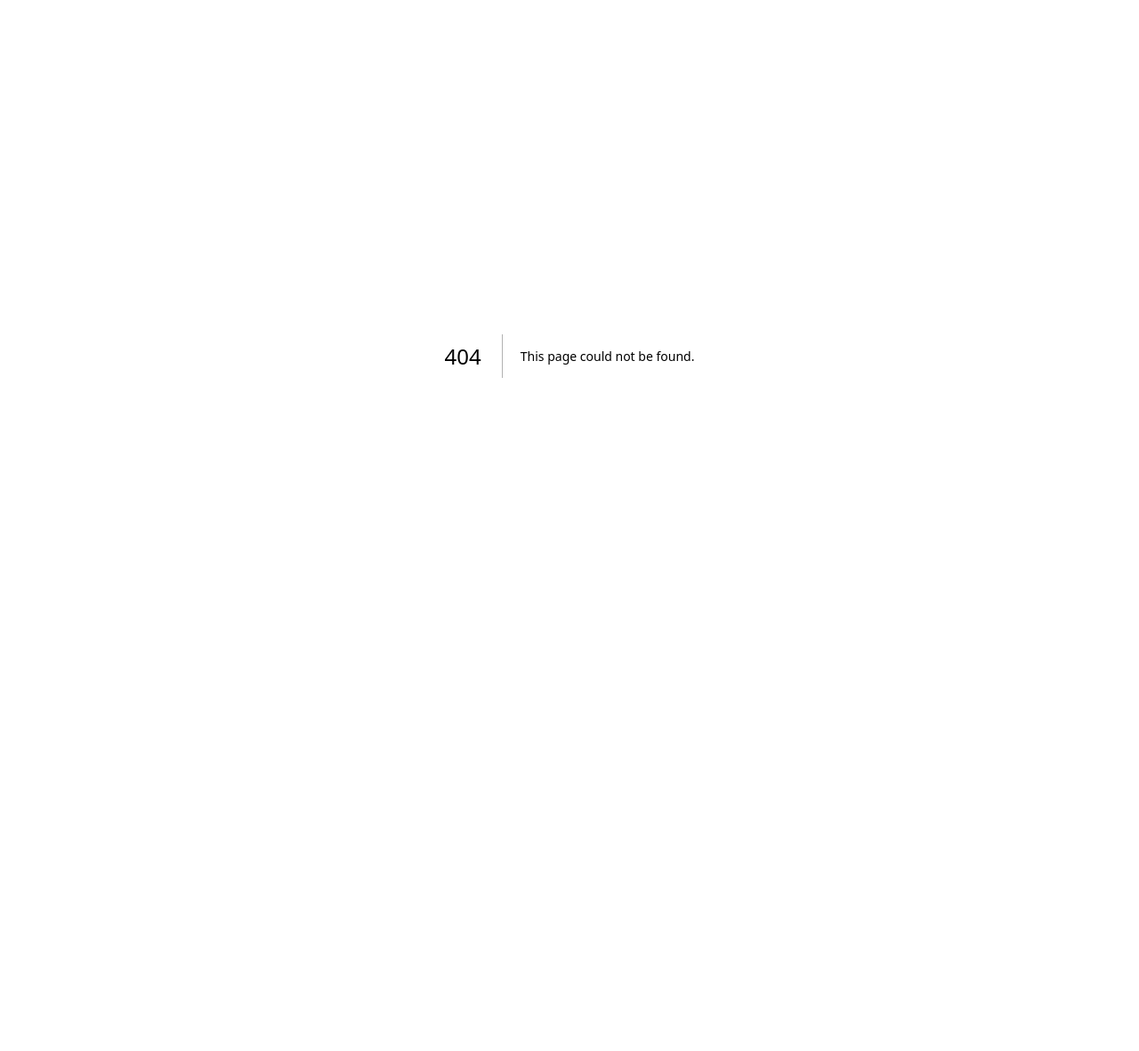
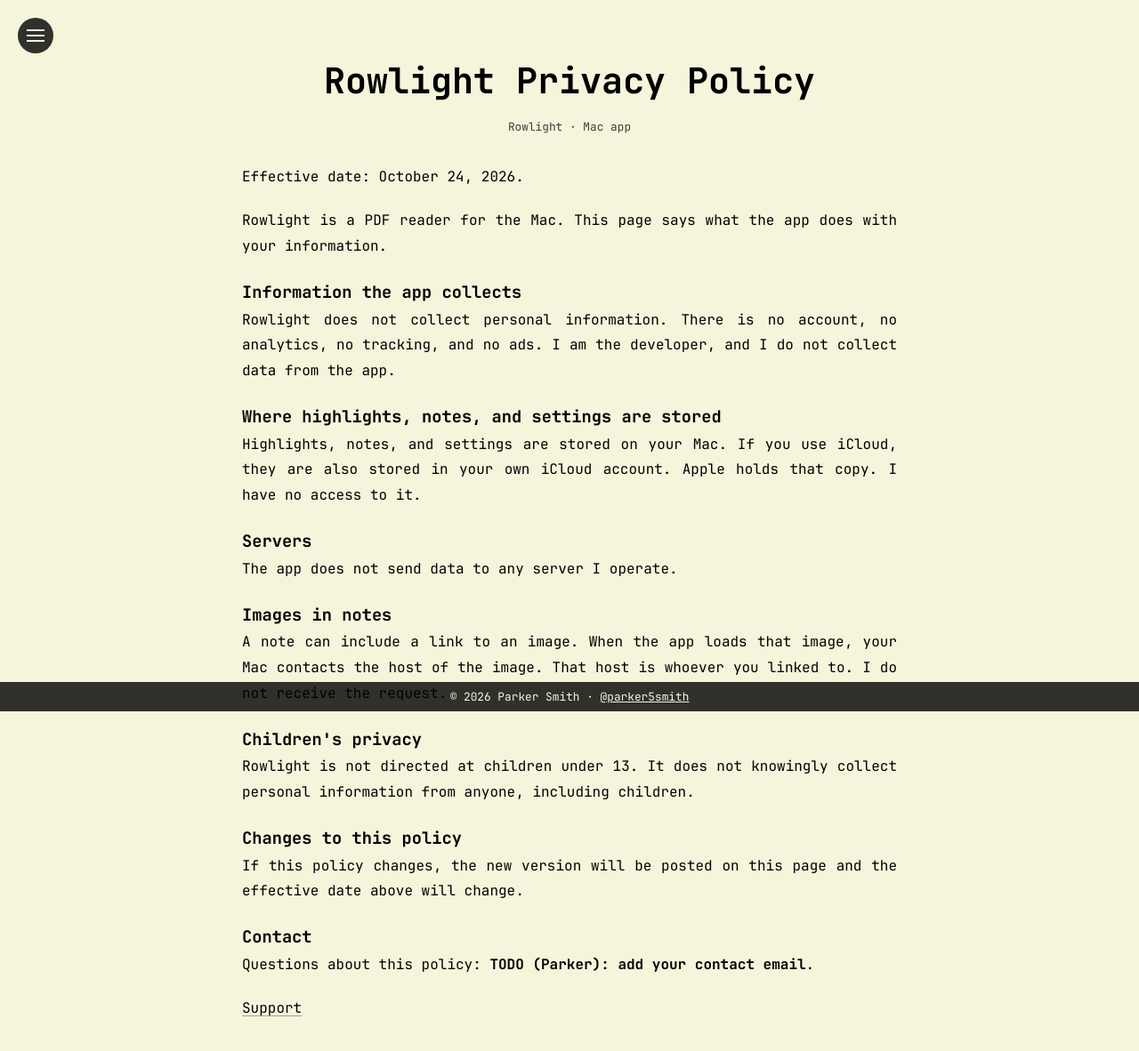
Before and after one commit to elparko/elparkowebsite, a Next.js app: page /apps/rowlight/privacy in a window 1280 px wide. Before the commit this address had no page. Shown: the top 1182 px of the page at 89% size. Before the commit the page ends 800 px from the top, so only its background shows below. Built offline with nearby package versions, Linux system fonts and the light colour scheme; a web font is replaced by a local one.

Commit message:
Add Rowlight privacy policy and support pages.
App Store URLs for the Mac PDF reader, with the display name in one constant and a TODO contact email for Parker to fill in.

Co-authored-by: Parker <elparko@users.noreply.github.com>

```diff
--- /dev/null
+++ b/components/AppDocLayout.js
@@ -0,0 +1,78 @@
+import Head from 'next/head';
+import { useEffect, useState } from 'react';
+import styles from '@/styles/Writing.module.css';
+import { AREAS, PAGES, SITE_URL } from '@/lib/pages.mjs';
+import { APP_NAME } from '@/lib/mac-app.mjs';
+
+export default function AppDocLayout({ title, description, path, children }) {
+  const [showArrow, setShowArrow] = useState(false);
+
+  useEffect(() => {
+    const handleScroll = () => setShowArrow(window.scrollY > 100);
+    window.addEventListener('scroll', handleScroll);
+    return () => window.removeEventListener('scroll', handleScroll);
+  }, []);
+
+  const scrollToTop = () => {
+    window.scrollTo({ top: 0, behavior: 'smooth' });
+  };
+
+  return (
+    <div style={{minHeight: '100vh', backgroundColor: '#f5f5dc', color: '#000000'}}>
+      <Head>
+        <title>{`${title} - Parker Smith`}</title>
+        <meta name="description" content={description} />
+        <link rel="canonical" href={`${SITE_URL}${path}/`} />
+        <link rel="icon" href="/favicon.ico" sizes="any" />
+        <link rel="icon" type="image/png" href="/icon-512.png" />
+        <link rel="apple-touch-icon" href="/apple-touch-icon.png" />
+        <meta property="og:type" content="website" />
+        <meta property="og:site_name" content="Parker Smith" />
+        <meta property="og:title" content={title} />
+        <meta property="og:description" content={description} />
+        <meta property="og:url" content={`${SITE_URL}${path}/`} />
+      </Head>
+
+      <nav className={styles.menu}>
+        <div className={styles.menuToggle} style={{backgroundColor: 'rgba(0, 0, 0, 0.8)'}}>
+          <span style={{backgroundColor: '#f5f5dc'}}></span>
+          <span style={{backgroundColor: '#f5f5dc'}}></span>
+          <span style={{backgroundColor: '#f5f5dc'}}></span>
+        </div>
+        <ul style={{padding: 0}}>
+          <li><a href="/" className={styles.menuLink}>Home</a></li>
+          {Object.entries(AREAS).map(([area, name]) => (
+            <li key={area} className={styles.menuArea}>
+              <div className={styles.menuHeading}>{name.toUpperCase()}</div>
+              <ul className={styles.menuGroup}>
+                {PAGES.filter((p) => p.area === area).map((p) => (
+                  <li key={p.slug}><a href={`/${p.slug}`} className={styles.menuLink}>{p.title}</a></li>
+                ))}
+              </ul>
+            </li>
+          ))}
+        </ul>
+      </nav>
+
+      <button
+        onClick={scrollToTop}
+        className={`${styles.topArrow} ${showArrow ? styles.showArrow : ''}`}
+      >
+        <i className="fas fa-arrow-up"></i>
+      </button>
+
+      <section style={{padding: '4rem 2rem', maxWidth: '800px', margin: '0 auto'}}>
+        <h1 className={styles.sectionTitle} style={{textAlign: 'center'}}>{title}</h1>
+        <p className={styles.pageMeta}>{APP_NAME} · Mac app</p>
+
+        <div className={styles.content} style={{textAlign: 'justify', lineHeight: '1.8', maxWidth: '100%', wordWrap: 'break-word'}}>
+          {children}
+        </div>
+      </section>
+
+      <footer className={styles.footer}>
+        <p>&copy; 2026 Parker Smith · <a href="https://x.com/parker5smith" target="_blank" rel="noopener noreferrer" style={{color: 'inherit'}}>@parker5smith</a></p>
+      </footer>
+    </div>
+  );
+}
--- /dev/null
+++ b/components/SupportEmail.js
@@ -0,0 +1,8 @@
+import { SUPPORT_EMAIL, isContactEmailReady } from '@/lib/mac-app.mjs';
+
+export default function SupportEmail() {
+  if (!isContactEmailReady(SUPPORT_EMAIL)) {
+    return <strong>TODO (Parker): add your contact email</strong>;
+  }
+  return <a href={`mailto:${SUPPORT_EMAIL}`}>{SUPPORT_EMAIL}</a>;
+}
--- /dev/null
+++ b/lib/mac-app.mjs
@@ -0,0 +1,16 @@
+// Display name for the Mac App Store build.
+// Change this when the name is final. Page copy reads it from here.
+export const APP_NAME = 'Rowlight';
+
+// URL segment. Keep this stable once the App Store listing points at it.
+export const APP_SLUG = 'rowlight';
+
+// TODO(Parker): replace 'TODO' with your contact email before App Store submission.
+export const SUPPORT_EMAIL = 'TODO';
+
+export const privacyPath = `/apps/${APP_SLUG}/privacy`;
+export const supportPath = `/apps/${APP_SLUG}/support`;
+
+export function isContactEmailReady(email) {
+  return /^[^\s@]+@[^\s@]+\.[^\s@]+$/.test(email);
+}
--- a/package.json
+++ b/package.json
@@ -11,6 +11,7 @@
     "build": "next build",
     "start": "next start",
     "lint": "next lint",
+    "test": "node --test scripts/app-pages.test.mjs",
     "export": "next build && next export",
     "deploy": "npm run export && touch out/.nojekyll"
   },
--- /dev/null
+++ b/pages/apps/rowlight/privacy.js
@@ -0,0 +1,58 @@
+import AppDocLayout from '@/components/AppDocLayout';
+import SupportEmail from '@/components/SupportEmail';
+import { APP_NAME, privacyPath, supportPath } from '@/lib/mac-app.mjs';
+
+export default function PrivacyPolicy() {
+  return (
+    <AppDocLayout
+      title={`${APP_NAME} Privacy Policy`}
+      description={`Privacy policy for ${APP_NAME}, a Mac PDF reader. No account, no analytics, and no data collected by the developer.`}
+      path={privacyPath}
+    >
+      <p style={{marginBottom: '20px'}}>
+        Effective date: October 24, 2026.
+      </p>
+      <p style={{marginBottom: '20px'}}>
+        {APP_NAME} is a PDF reader for the Mac. This page says what the app does with your information.
+      </p>
+
+      <h3 id="collected">Information the app collects</h3>
+      <p style={{marginBottom: '20px'}}>
+        {APP_NAME} does not collect personal information. There is no account, no analytics, no tracking, and no ads. I am the developer, and I do not collect data from the app.
+      </p>
+
+      <h3 id="stored">Where highlights, notes, and settings are stored</h3>
+      <p style={{marginBottom: '20px'}}>
+        Highlights, notes, and settings are stored on your Mac. If you use iCloud, they are also stored in your own iCloud account. Apple holds that copy. I have no access to it.
+      </p>
+
+      <h3 id="servers">Servers</h3>
+      <p style={{marginBottom: '20px'}}>
+        The app does not send data to any server I operate.
+      </p>
+
+      <h3 id="images">Images in notes</h3>
+      <p style={{marginBottom: '20px'}}>
+        A note can include a link to an image. When the app loads that image, your Mac contacts the host of the image. That host is whoever you linked to. I do not receive the request.
+      </p>
+
+      <h3 id="children">Children&apos;s privacy</h3>
+      <p style={{marginBottom: '20px'}}>
+        {APP_NAME} is not directed at children under 13. It does not knowingly collect personal information from anyone, including children.
+      </p>
+
+      <h3 id="changes">Changes to this policy</h3>
+      <p style={{marginBottom: '20px'}}>
+        If this policy changes, the new version will be posted on this page and the effective date above will change.
+      </p>
+
+      <h3 id="contact">Contact</h3>
+      <p style={{marginBottom: '20px'}}>
+        Questions about this policy: <SupportEmail />.
+      </p>
+      <p style={{marginBottom: '20px'}}>
+        <a href={supportPath}>Support</a>
+      </p>
+    </AppDocLayout>
+  );
+}
--- a/pages/tools.js
+++ b/pages/tools.js
@@ -1,4 +1,5 @@
 import WritingLayout from '../components/WritingLayout';
+import { APP_NAME, privacyPath, supportPath } from '@/lib/mac-app.mjs';
 
 export default function Tools() {
   return (
@@ -14,7 +15,8 @@ export default function Tools() {
         for USMLE Step 1. It never writes to the PDF. Highlights and notes live
         in a folder next to each book, with their own history, search index,
         and export, and sync between Macs through iCloud. The first working
-        version took one day. <a href="https://github.com/elparko/fa-reader">Source on GitHub</a>.
+        version took one day. <a href="https://github.com/elparko/fa-reader">Source on GitHub</a>.{' '}
+        <a href={privacyPath}>Privacy policy</a> and <a href={supportPath}>support</a> for {APP_NAME}.
       </p>
 
       <h3 id="writing-program">Writing program</h3>
```
Also changed, not shown: pages/apps/rowlight/support.js (added, +42 -0 lines), 1 other file (tests, documents, lock files or other folders).
